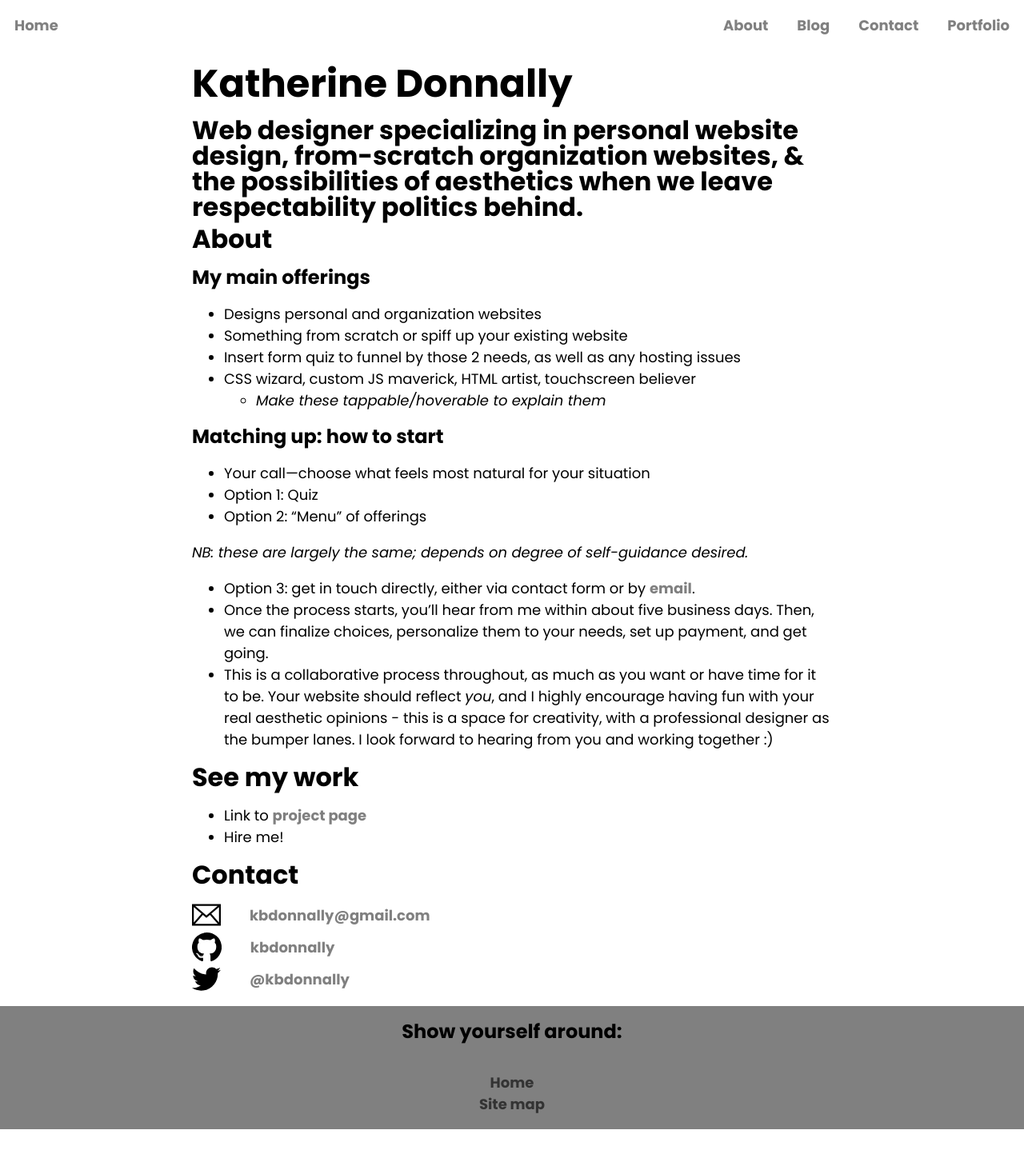
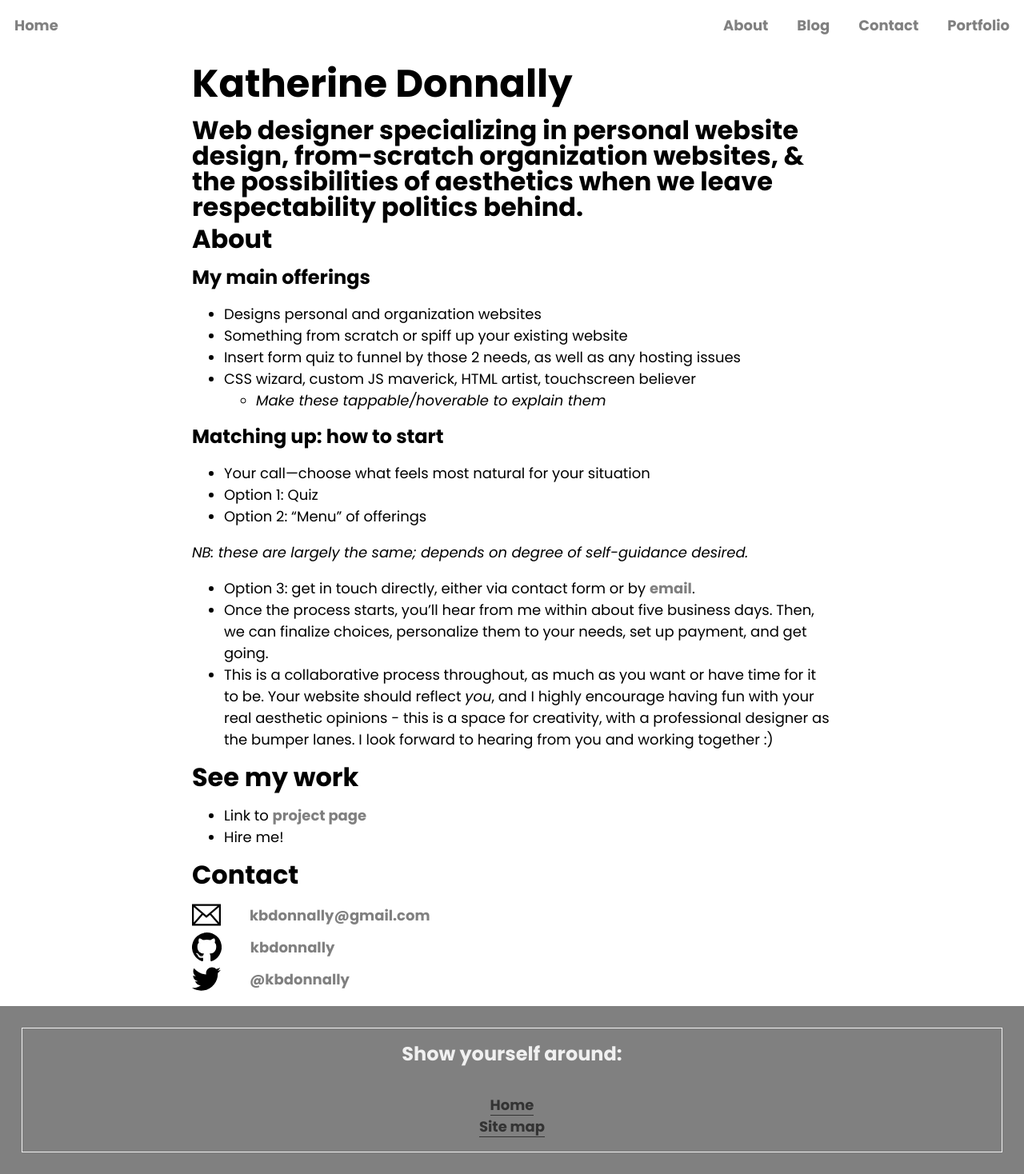
Before and after one commit to kbdonnally/katherinedoes.design, a Jekyll site: the page built from index.md, in a window 1280 px wide. Shown: the whole page at 80% size. Built offline with Jekyll 4.4.1, drawn with Linux system fonts in a browser that asks for light colours; some web fonts are replaced; our own code applies the rules of GitHub Pages for plain Markdown files; before the commit the page ends 1412 px from its top, so only the background shows below that.

Commit message:
Add border around footer contents & adjust CSS slightly

```diff
--- a/_includes/footer.html
+++ b/_includes/footer.html
@@ -1,7 +1,9 @@
 <footer class="footer-wrapper">
-	<h3 class="footer-title">Show yourself around:</h3>
-	<ul class="footer-list">
-		<li class="footer-list__item"><a href="{{ site.url }}{{ site.baseurl}}/">Home</a></li>
-		<li class="footer-list__item"><a href="{{ '/sitemap/' | absolute_url }}">Site map</a></li>
-	</ul>
+	<div class="footer-border">
+		<h3 class="footer-title">Show yourself around:</h3>
+		<ul class="footer-list">
+			<li class="footer-list__item"><a href="{{ site.url }}{{ site.baseurl}}/">Home</a></li>
+			<li class="footer-list__item"><a href="{{ '/sitemap/' | absolute_url }}">Site map</a></li>
+		</ul>
+	</div>
 </footer>
--- a/assets/css/_sass/_nav/_footer.scss
+++ b/assets/css/_sass/_nav/_footer.scss
@@ -2,16 +2,21 @@
 
 .footer-wrapper {
 	position: relative;
+	margin: 0;
+	padding: 1.5em;
+	background-color: $halfgray;
+}
+
+.footer-border {
 	display: flex;
 	flex-flow: column nowrap;
 	justify-content: center;
 	align-items: center;
-	margin: 0;
-	background-color: $halfgray;
+	border: 1px solid #f0f0f0;
 }
 
 .footer-title {
-
+	color: #f0f0f0;
 }
 
 // ul
@@ -27,5 +32,6 @@
 	list-style-type: none;
 	a {
 		color: $textgray;
+		border-bottom: 1px solid $textgray;
 	}
 }
```
